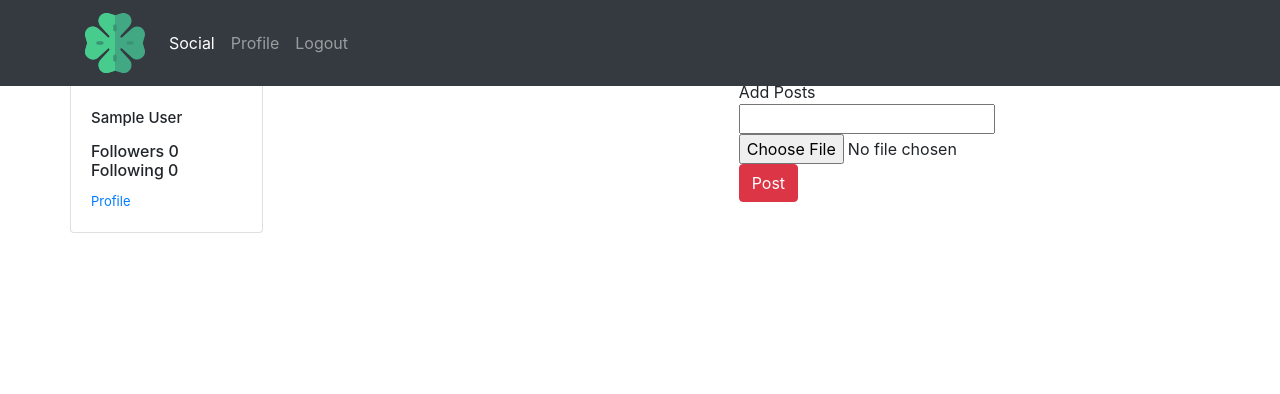
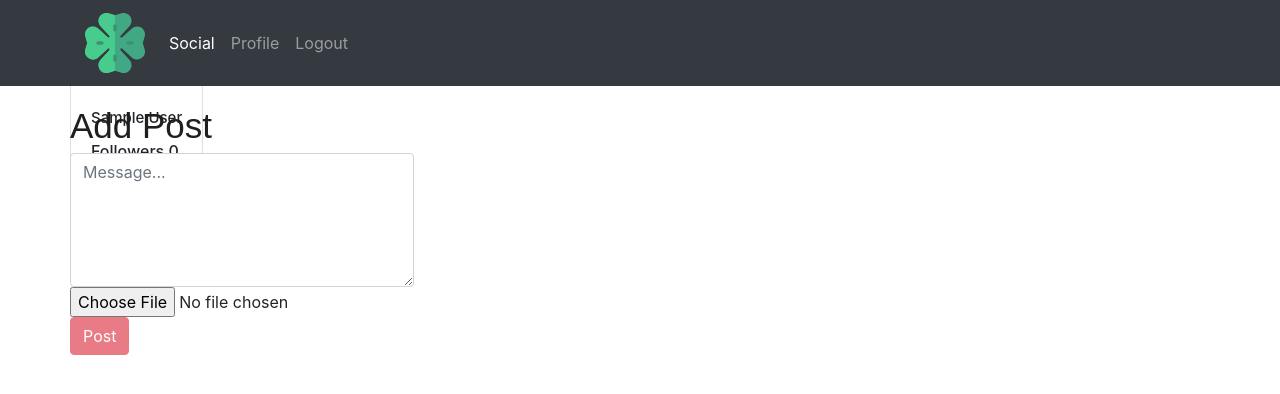
Before and after one commit to nightwarriorftw/social, a Django app: page /feed/ in a window 1280 px wide. Shown: the top 394 px of the page. Run offline with Django 3.2, Linux system fonts and the light colour scheme; the visitor is signed in with stand-in values (Sample User, id 1); data comes from the database, SQL or seed files in the repository; data that the repository does not hold is empty; some libraries are stand-ins or nearby versions.

Commit message:
Fixed sidebars for profile and addPost

```diff
--- a/social/accounts/templates/snippets/likePost.html
+++ b/social/accounts/templates/snippets/likePost.html
@@ -1,4 +1,4 @@
-{{totalLikes}}
+ Like{{totalLikes|pluralize}} : {{totalLikes}}
 <form action="" method="POST">
     {% csrf_token %}
     {% if isLiked %}
--- a/social/accounts/templates/social/feed.html
+++ b/social/accounts/templates/social/feed.html
@@ -1,16 +1,20 @@
 {% extends 'base.html' %}
+{% load widget_tweaks %}
+
 
 {% block content %}
 <div class="container">
 <div class="row">
     <div class="row">
         <div class="col-3">
+            <div id="sidebar">
                 <div class="card">
                         <div class="card-body">
                             <h4 class="card-title"><span style="font-size: 15px;">{{ user.first_name}} {{user.last_name}}</span></h4>
                             <!-- <p class="card-text">Bio</p> -->
                             <h6><span class="font-size: 15px;">Followers&nbsp{{ request.user.profile.followed_by.count }}<br>Following&nbsp{{ request.user.profile.followed_to.count }}</span></h6>
                             <a href="{% url 'accounts:profile' user.username %}" class="card-link"><span style="font-size: 13px;">Profile</a>
+                        </div>
                 </div>
             </div>
         </div>
@@ -34,14 +38,32 @@
                 <br>
             {% endfor %}
         </div>
-        <div class="col-3">Add Posts
+
+        <div class="col-3">
+            <div id="post-form">
+                <span style="font-size: 35px; color: #1f1f1f; font-family: sans-serif;">Add Post </span>
                 <form action="" method="POST" enctype="multipart/form-data">
                     {% csrf_token %}
+                    <span onkeyup="success()">
                         {{form.body}}
-                {{form.image}}
-                <button type="submit" class="btn btn-danger">Post</button>
+                        {{form.image}}<br>
+                    </span>
+                    <button type="submit" id="submit_button" class="btn btn-danger" disabled>Post</button>
                 </form>
             </div>
         </div>
     </div>
+</div>
 {% endblock %}
+{% block javascript %}
+    <script>
+        function success(){
+            if (document.getElementById("id_body").value === ""){
+                document.getElementById("submit_button").disabled = true;
+            }
+            else {
+                document.getElementById("submit_button").disabled = false;
+            }
+        }
+    </script>
+{% endblock %}
--- a/social/accounts/templates/social/post.html
+++ b/social/accounts/templates/social/post.html
@@ -9,7 +9,7 @@
     <div class="col mx-5">
       <div class="card">
         <div class="card-body">
-          <span class="card-title">{{ post.user.first_name }}&nbsp{{ user.last_name }}</span>
+          <span class="card-title"><span class="mr-2"><a href="{% url 'home' %}"><i class="fa fa-angle-double-left"></i></a></span>{{ post.user.first_name }}&nbsp{{ user.last_name }}</span>
           <h6>
             <span style="font-size: 10px;">
               <a href="{% url "accounts:profile" post.user.username %}">@{{ post.user.username }}</a>
--- a/social/post/forms.py
+++ b/social/post/forms.py
@@ -4,12 +4,8 @@ from django import forms
 
 class AddPost(forms.ModelForm):
 
-    image = forms.ImageField(label=("Enter a Snap"), required=False)
-
+    image = forms.ImageField(label="Enter a Snap", required=False)
+    body = forms.CharField(widget=forms.Textarea(attrs={"placeholder": 'Message...',"class": "form-control", 'rows': 5, 'cols': 10}))
     class Meta:
         model = Post
         fields = ['body', 'image', ]
-
-        widget = {
-            'body': forms.Textarea(attrs={"placeholder": "Message", "class": "form-control", })
-        }
--- a/social/static/css/style.css
+++ b/social/static/css/style.css
@@ -383,3 +383,12 @@ html {
 .signinform-form-container h1 {
 	color: white;
 }
+
+#post-form {
+	position: fixed;
+	margin-top: 20px;
+}
+
+#sidebar {
+	position: fixed;
+}
--- a/social/static/js/like.js
+++ b/social/static/js/like.js
@@ -2,9 +2,8 @@ $(document).ready(function(event){
     $(document).on("click", "#like", function(event){
         event.preventDefault();
         var id = $(this).attr("value");
+        console.log(id)
         const token = document.getElementsByName("csrfmiddlewaretoken")[0].value;
-        console.log(token);
-        console.log(id);
         $.ajax({
             type: "POST",
             url: "/feed/like/",
--- a/social/templates/base.html
+++ b/social/templates/base.html
@@ -14,6 +14,7 @@
     <div class="spacing">
         {% block content %}{% endblock %}
     </div>
+    {% block javascript %}{% endblock %}
     {% include 'base/js.html' %}
   </body>
 </html>
```
Lines whose indentation alone changed are shown as unchanged.
